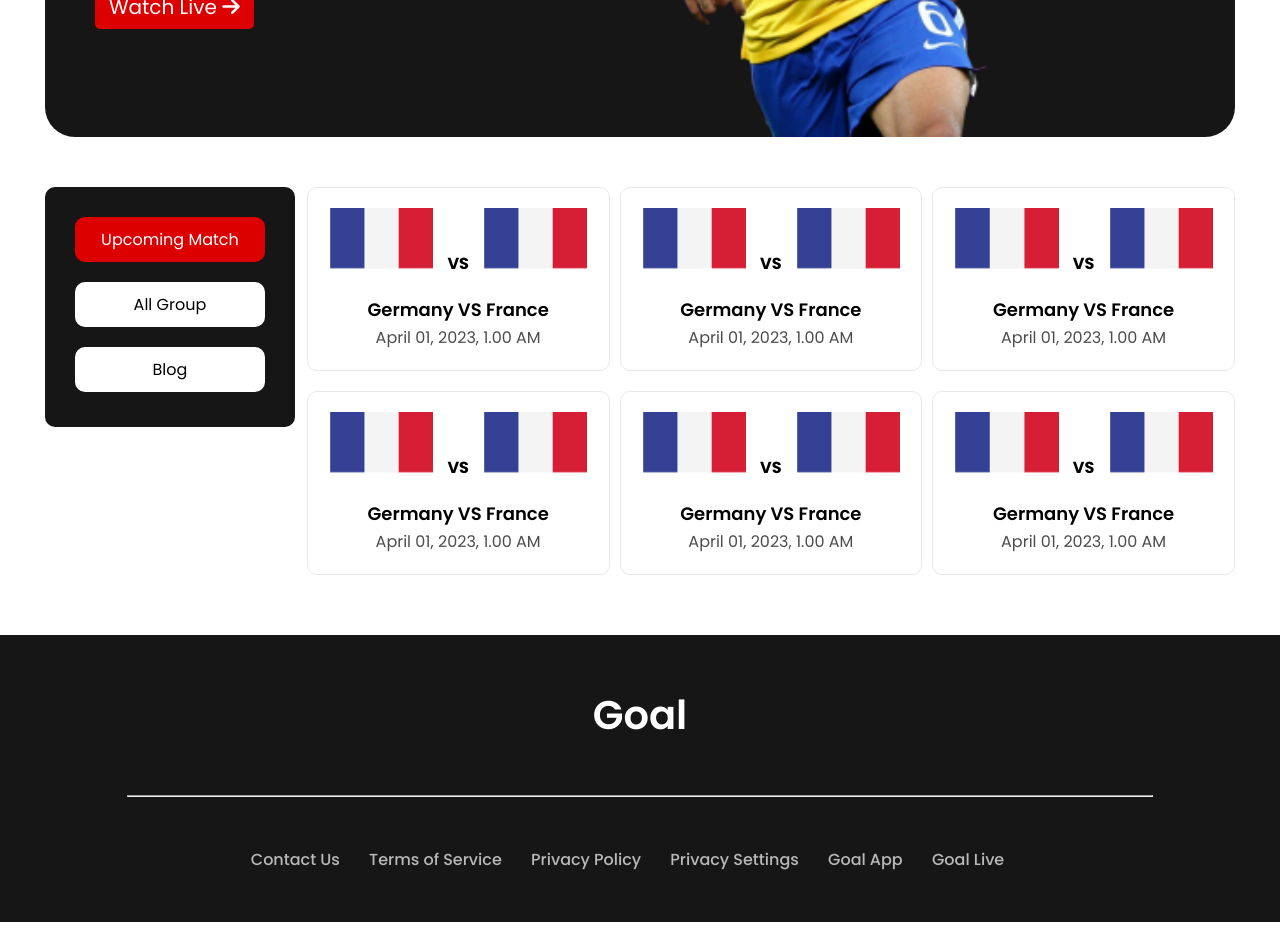
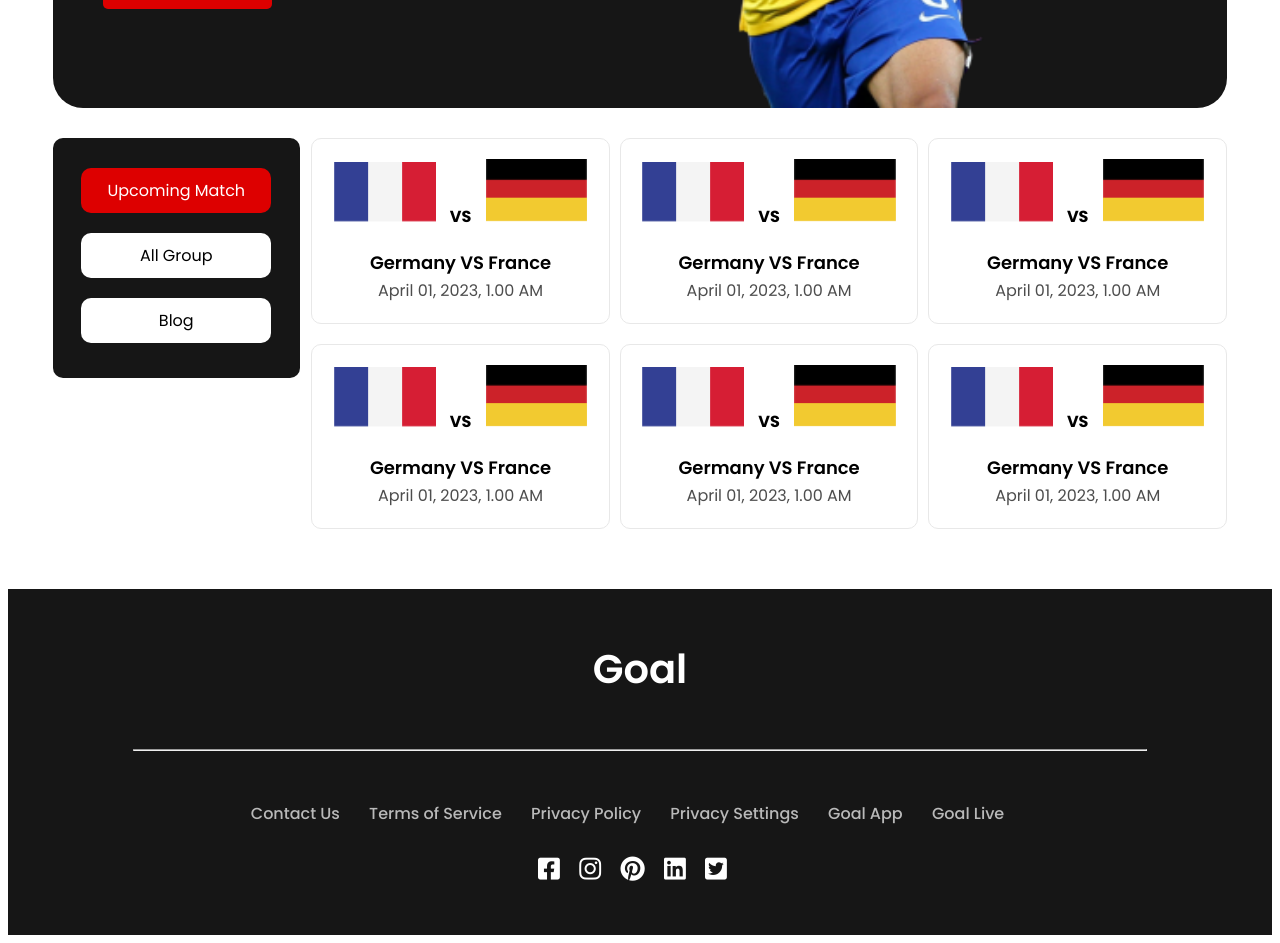
Before and after one commit to Iqbalhossen/FIFA-WORLD-CUP, a plain HTML site: page index2.html in a window 1280 px wide. Shown: the part 540-1483 px from the top of the page. Before the commit the page ends 1462 px from the top, so only its background shows below. Drawn offline with Linux system fonts and the light colour scheme.

Commit message:
responsive and animation added

```diff
--- a/css/style.css
+++ b/css/style.css
@@ -1,16 +1,16 @@
 /*-------- Google Fonts Link  ----------*/
 @import url('https://fonts.googleapis.com/css2?family=Poppins:ital,wght@0,100;0,200;0,300;0,400;0,500;0,600;0,700;0,800;0,900;1,100;1,200;1,300;1,400;1,500;1,600;1,700;1,800;1,900&display=swap');
 
+/*--------- Common Css ----------*/
 body{
     font-family: 'Poppins', sans-serif;
-    margin: 0;
 }
 a{
     text-decoration: none;
 }
-
 main{
     padding: 0px 45px;
+    margin-top: 0px;
 }
 
 /*----------------- Header Area start ------------------*/
@@ -19,7 +19,7 @@ header{
     min-height: 535px;
     border-radius: 30px;
     padding: 0 50px;
-    margin: 50px 0;
+    margin: 30px 0;
     display: flex;
     flex-direction: row;
     justify-content: center;
@@ -34,7 +34,6 @@ header{
     line-height: 80px;
     font-weight: bold;
 }
-
 .banner-content p{
     color: #FFFFFF;
     font-size: 16px;
@@ -42,29 +41,43 @@ header{
     line-height: 26px;
     margin-bottom: 40px;
 }
-
 .banner-content a{
     color: #FFFFFF;
     background-color: #DD0000;
     padding: 8px 14px;
     border-radius: 5px;
     font-size: 20px;
-
+}
+.banner-content i{
+    margin-left:10px;
 }
 
+.banner-content a:hover{
+    background-color: #940c0c;
+}
 
 .banner-image{
     width: 53%;
     padding-top: 30px;
     margin-bottom: -7px;
 }
-
 .banner-image img{
     width: 100%;
+    animation-name: play-zoom;
+    animation-duration: 4s;
 }
-
 /*----------------- Header Area End ------------------*/
 
+  @keyframes play-zoom{
+    0% {
+      transform: scale(0, 0);
+    }
+    100% {
+      transform: scale(1, 1);
+    }
+  }
+
+/*------------------- Blog Area Start  ------------------*/
 .blog{
     display: flex;
 }
@@ -111,7 +124,6 @@ header{
 .blog-items article{
     padding: 20px;
 }
-
 .blog-items small{
     padding: 5px 15px;
     color: #161616;
@@ -120,7 +132,6 @@ header{
     border: 1px solid #161616;
     border-radius: 10px;
 }
-
 .blog-items h3{
     font-size: 18px;
     font-weight: 600;
@@ -138,7 +149,44 @@ header{
 .blog-items i{
     margin-right: 10px;
 }
+/*------------- Blog Area End  -----------------*/
 
+/*-------------- Match Area Start  --------------*/
+.matchs{
+    width: 78%;
+    display: grid;
+    grid-template-columns: repeat(3 ,1fr);
+    gap:10px;
+}
+.matchs-items{
+    border: 1px solid #E8E8E8;
+    border-radius: 10px;
+    margin-bottom: 10px;
+    text-align: center;
+    padding: 20px;
+}
+.country-image img{
+    display: inline;
+    width: 40%;
+}
+.country-image h5{
+    font-size: 16px;
+    font-weight: bold;
+    display: inline;
+    padding: 0 10px;
+    margin-top: 1000px;
+}
+.country-name h3{
+    margin: 0;
+    font-size: 18px;
+    font-weight: 600;
+    padding: 20px 0 2px 0;
+}
+.country-name small{
+    color: #4D4D4D;
+    font-size: 16px;
+    font-weight: 400;
+}
 .match-btn{
     display: none;
     text-align: center;
@@ -156,7 +204,9 @@ header{
 .match-btn a:hover{
   background-color: #940c0c;
 }
+/*----------- Match Area End  -------------*/
 
+/*---------- Footer Area Start  -------------*/
 .footer-items{
     background-color: #161616;
     padding: 50px 0;
@@ -185,49 +235,17 @@ header{
     color: #FFFFFF;
 }
 
-
-
-.matchs{
-    width: 78%;
-    display: grid;
-    grid-template-columns: repeat(3 ,1fr);
-    gap:10px;
+.social-link i{
+    color: #ffffff;
+    font-size: 25px;
+    margin-right: 15px;
+    margin-top: 30px;
+}
+.social-link i:hover{
+    color: #4D4D4D;
 }
 
-
-.matchs-items{
-    border: 1px solid #E8E8E8;
-    border-radius: 10px;
-    margin-bottom: 10px;
-    text-align: center;
-    padding: 20px;
-}
-
-
-.country-image img{
-    display: inline;
-    width: 40%;
-}
-.country-image h5{
-    font-size: 16px;
-    font-weight: bold;
-    display: inline;
-    padding: 0 10px;
-    margin-top: 1000px;
-}
-.country-name h3{
-    margin: 0;
-    font-size: 18px;
-    font-weight: 600;
-    padding: 20px 0 2px 0;
-}
-
-.country-name small{
-    color: #4D4D4D;
-    font-size: 16px;
-    font-weight: 400;
-}
-
+/*------------ Footer Area End  -------------*/
 
 
 
@@ -235,13 +253,15 @@ header{
 
 
 /* mobile view */
-@media only screen and (max-width: 575px) {
+@media only screen and (max-width: 767px) {
     main{
         padding: 0px 20px;
     }
+    /*--------- Header Area Start  ------------*/
     header{
         flex-direction: column;
         text-align: center;
+        margin-top: 20px;
     }
     .banner-content{
         width: 80%;
@@ -258,7 +278,9 @@ header{
         margin-top: 20px;
         text-align: center;
     }
+    /*---------- Header Area End  ----------*/
 
+    /*---------- Blog Area End  ----------*/
     .blog{
         flex-direction: column;
     }
@@ -271,7 +293,6 @@ header{
         border-radius: 10px;
         background-color: #ffffff;
     }
-
     .blog-btn a{
         font-size: 16px;
         font-weight: 600;
@@ -280,21 +301,20 @@ header{
         height: auto;
         text-align: center;
         background-color: #ffffff;
-        border: 1px solid red;
+        border: 1px solid #E8E8E8;
         border-radius: 10px;
         margin: 10px 0;
         padding: 10px 20px;
     }
-
     .blogs{
         width: 100%;
         display: grid;
         grid-template-columns: repeat(1 ,1fr);
         gap:10px;
     }
+    /*------------ Blog Area End  -----------*/
 
-
-    /* Match Area Start */
+    /*------------ Match Area Start ---------*/
     .matchs{
         width: 100%;
         display: grid;
@@ -304,33 +324,30 @@ header{
     .match-btn{
         display: block;
     }
-    /* match Area End  */
+    /*------------ match Area End  ------------*/
 
+    /*---------- Footer Area Start  -----------*/
     .link a{
         display: block;
         padding: 10px 0;
     }
-
+    /*---------- Footer Area End  ------------*/
   }
 
 
-
-
-
-
-
-
-
-
-  /*---------- Tablet Mobile Responsive ---------------*/
-
-
+    /*---------- Tablet Mobile Responsive ---------------*/
 
 
   @media only screen and (min-width: 768px) and (max-width:992px){
+    main{
+        padding: 0px 30px;
+    }
+
+    /*---------------- Header Area Start  --------------*/
     header{
         padding: 0 15px 0 50px;
         min-height: 455px;
+        margin-top: 25px;
     }
     .banner-content{
         width: 50%;
@@ -339,18 +356,16 @@ header{
         font-size: 55px;
         line-height: 60px;
     }
-
     .banner-content p{
         font-size: 14px;
         line-height: 20px;
     }
+    /*-------------- Header Area End  ------------*/
 
-
+    /*------------ Blog Area Start  ------------*/
      .blog{
         flex-direction: column;
     }
-
-
     .blog-btn{
         flex-direction: row;;
         width: 100%;
@@ -358,7 +373,6 @@ header{
         background-color: #ffffff;
         margin: auto;
     }
-
     .blog-btn a{
         width: 270px;
         height: 40px;
@@ -366,36 +380,37 @@ header{
         border: 1px solid #E8E8E8;
         margin: 0 15px;
         padding-top: 15px;
-
     }
-
     .blogs{
         width: 100%;
         display: grid;
         grid-template-columns: repeat(2 ,1fr);
         gap:10px;
     }
-    .match-btn{
-        display: block;
-    }
+    /*----------- Blog Area End  ----------*/
 
-   .link{
-    width: 75%;
-    margin: auto;
-   }
-   .link a{
-    font-size: 20px;
-    margin-right: 30px;
-    line-height: 70px;
-   }
-
-   /* Match Area Start */
+    /*---------- Match Area Start ------------*/
    .matchs{
     width: 100%;
     display: grid;
     grid-template-columns: repeat(2 ,1fr);
     gap:10px;
-}
-/* match Area End  */
+    }
+    .match-btn{
+    display: block;
+    }
+    /*--------- match Area End  ---------*/
 
+    /*----------- Footer Area Start  ---------*/
+
+    .link{
+         width: 75%;
+            margin: auto;
+    }
+    .link a{
+        font-size: 20px;
+        margin-right: 30px;
+        line-height: 70px;
+    }
+    /*---------- Footer Area Edd  -------------*/
   }
--- a/index2.html
+++ b/index2.html
@@ -4,16 +4,20 @@
     <meta charset="UTF-8">
     <meta http-equiv="X-UA-Compatible" content="IE=edge">
     <meta name="viewport" content="width=device-width, initial-scale=1.0">
+    <link rel="shortcut icon" href="assets/Time-Icon.png" type="image/x-icon">
     <title>FIFA Wolrd Cup 2022</title>
+
     <!---------- Font Awesome Cdn --------->
     <link rel="stylesheet" href="https://cdnjs.cloudflare.com/ajax/libs/font-awesome/6.1.1/css/all.min.css" integrity="sha512-KfkfwYDsLkIlwQp6LFnl8zNdLGxu9YAA1QvwINks4PhcElQSvqcyVLLD9aMhXd13uQjoXtEKNosOWaZqXgel0g==" crossorigin="anonymous" referrerpolicy="no-referrer" />
     <link rel="stylesheet" href="https://cdnjs.cloudflare.com/ajax/libs/font-awesome/6.1.1/css/fontawesome.min.css" integrity="sha512-xX2rYBFJSj86W54Fyv1de80DWBq7zYLn2z0I9bIhQG+rxIF6XVJUpdGnsNHWRa6AvP89vtFupEPDP8eZAtu9qA==" crossorigin="anonymous" referrerpolicy="no-referrer" />
+
     <!-------- Main Style stylesheet --------->
     <link rel="stylesheet" href="css/style.css">
-
 </head>
 <body>
+    <!------------------ Main Section Start ----------------->
     <main>
+        <!-------------- Header Section Start ----------------->
         <header>
             <div class="banner-content">
                 <h1>The Greatest show on the earth</h1>
@@ -21,37 +25,26 @@
                 <a href="">Watch Live <i class="fa-solid fa-arrow-right"></i></a>
             </div>
             <div class="banner-image">
-                <img src="assets/Banner Image.png" alt="">
+                <img src="assets/Banner-Image.png" alt="">
             </div>
         </header>
+        <!--------------- Header Section End  ----------------->
 
+        <!-------------- Blog Section Start  ---------------->
         <section class="blog">
             <div class="blog-btn">
-
                  <a href="#" id="btn-background">Upcoming Match</a>
                  <a href="#">All Group</a>
-                    <a href="index.html">Blog</a>
+                 <a href="index.html" >Blog</a>
+            </div>
 
-
-            </div>
+            <!--------------- Match Items Section Start  --------------->
             <div class="matchs" >
                 <div class="matchs-items">
                    <div class="country-image">
                         <img src="assets/Flag.png" alt="">
                         <h5>VS</h5>
-                    <img src="assets/Flag.png" alt="">
-                   </div>
-                   <div class="country-name">
-                    <h3>Germany VS France</h3>
-                    <small>April 01, 2023, 1.00 AM</small>
-                   </div>
-
-                </div>
-                <div class="matchs-items">
-                    <div class="country-image">
-                        <img src="assets/Flag.png" alt="">
-                        <h5>VS</h5>
-                        <img src="assets/Flag.png" alt="">
+                        <img src="assets/germany-Flag.png" alt="">
                    </div>
                    <div class="country-name">
                         <h3>Germany VS France</h3>
@@ -62,7 +55,7 @@
                     <div class="country-image">
                         <img src="assets/Flag.png" alt="">
                         <h5>VS</h5>
-                        <img src="assets/Flag.png" alt="">
+                        <img src="assets/germany-Flag.png" alt="">
                     </div>
                     <div class="country-name">
                         <h3>Germany VS France</h3>
@@ -73,7 +66,7 @@
                     <div class="country-image">
                         <img src="assets/Flag.png" alt="">
                         <h5>VS</h5>
-                        <img src="assets/Flag.png" alt="">
+                        <img src="assets/germany-Flag.png" alt="">
                     </div>
                     <div class="country-name">
                         <h3>Germany VS France</h3>
@@ -84,7 +77,18 @@
                     <div class="country-image">
                         <img src="assets/Flag.png" alt="">
                         <h5>VS</h5>
+                        <img src="assets/germany-Flag.png" alt="">
+                    </div>
+                    <div class="country-name">
+                        <h3>Germany VS France</h3>
+                        <small>April 01, 2023, 1.00 AM</small>
+                    </div>
+                </div>
+                <div class="matchs-items">
+                    <div class="country-image">
                         <img src="assets/Flag.png" alt="">
+                        <h5>VS</h5>
+                        <img src="assets/germany-Flag.png" alt="">
                      </div>
                     <div class="country-name">
                         <h3>Germany VS France</h3>
@@ -95,23 +99,25 @@
                     <div class="country-image">
                         <img src="assets/Flag.png" alt="">
                         <h5>VS</h5>
-                        <img src="assets/Flag.png" alt="">
+                        <img src="assets/germany-Flag.png" alt="">
                     </div>
                     <div class="country-name">
                         <h3>Germany VS France</h3>
                         <small>April 01, 2023, 1.00 AM</small>
                     </div>
                 </div>
-
             </div>
+            <!--------------- Match Items Section End  ---------------->
 
             <div class="match-btn">
                 <a href="#">View All </a>
             </div>
+        </section>
+        <!------------------- Blog Section End  ---------------->
+    </main>
+    <!-------------------- Main Section End  ----------------------->
 
-        </section>
-    </main>
-
+    <!---------------- Footer Section Start  ----------------->
     <footer class="footer-items">
         <h2>Goal</h2>
         <hr>
@@ -123,7 +129,14 @@
             <a href="#">Goal App</a>
             <a href="#">Goal Live</a>
         </div>
+        <div class="social-link">
+            <a href="https://www.facebook.com" target="_blank"><i class="fa-brands fa-facebook-square"></i></a>
+            <a href="https://www.instagram.com" target="_blank"><i class="fa-brands fa-instagram"></i></a>
+            <a href="https://www.pinterest.com" target="_blank"><i class="fa-brands fa-pinterest"></i></a>
+            <a href="https://www.linkedin.com" target="_blank"><i class="fa-brands fa-linkedin"></i></a>
+            <a href="https://www.twitter.com" target="_blank"><i class="fa-brands fa-twitter-square"></i></a>
+        </div>
     </footer>
-
+    <!---------------- Footer Section End  ----------------->
 </body>
 </html>
```
Also changed, not shown: index.html (+42 -26 lines), assets/Banner-Image.png (renamed from assets/Banner Image.png), assets/Blog-Image.png (renamed from assets/Blog Image.png), assets/Chat-Icon.png (renamed from assets/Chat Icon.png), assets/Time-Icon.png (renamed from assets/Time Icon.png), assets/germany-Flag.png (renamed from assets/germany Flag.png). Lines whose indentation alone changed are shown as unchanged.
